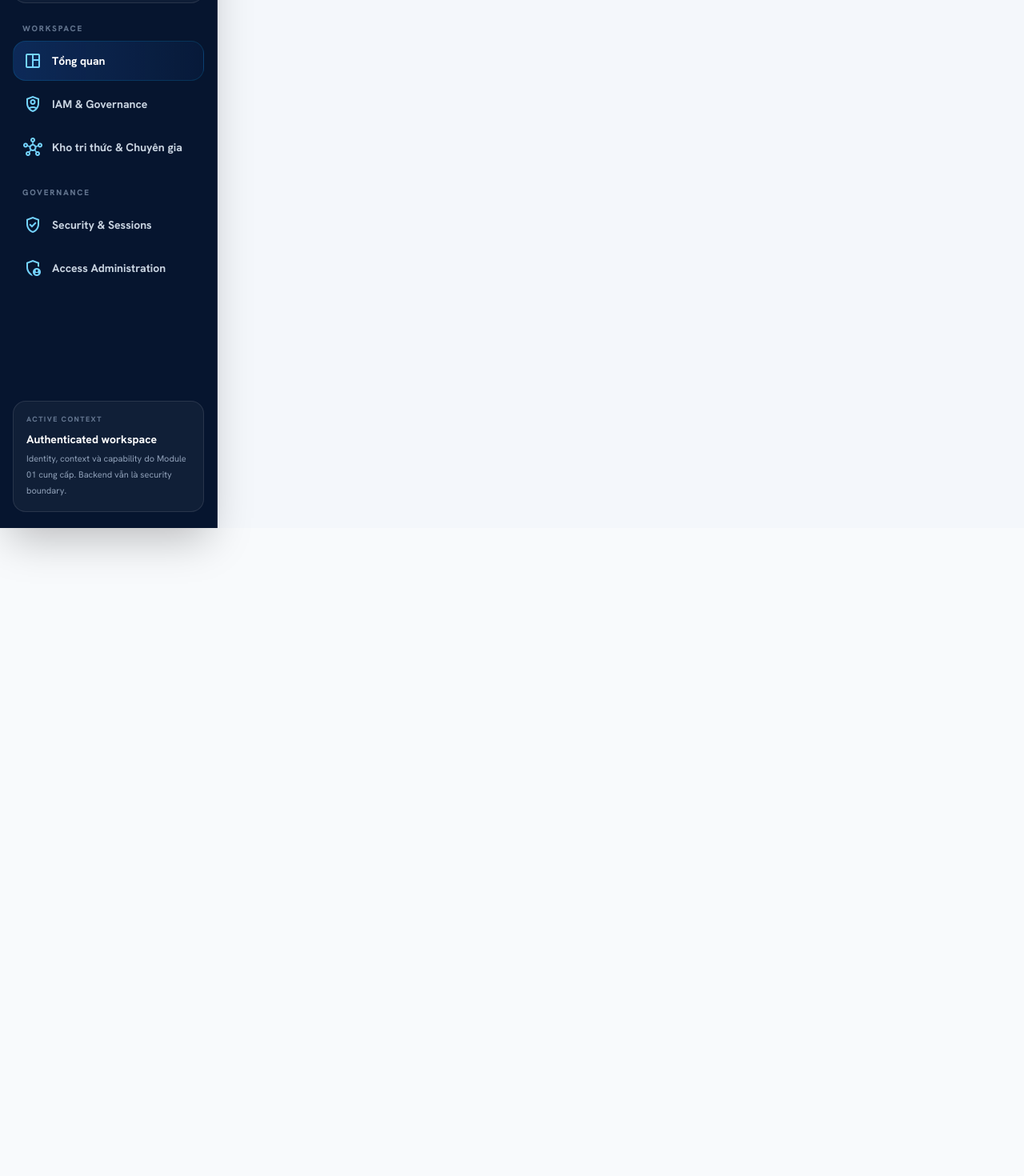
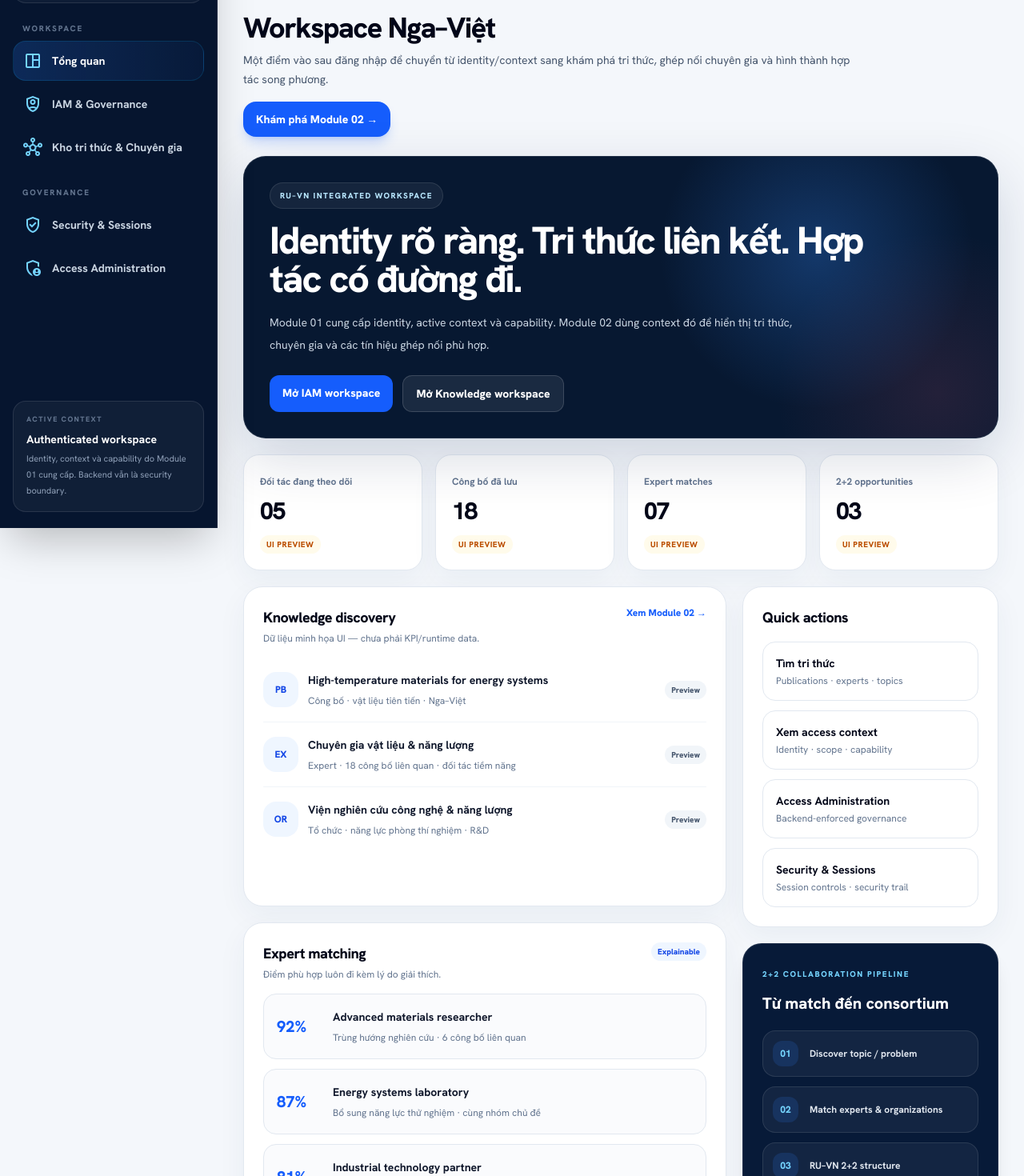
Before and after one commit to dangminhdev0403/vnru-network, a Next.js app in the folder frontend/: page /workspace in a window 1280 px wide. Shown: the part 140-1610 px from the top of the page at 80% size. Before the commit the page ends 800 px from the top, so only its background shows below. Built offline with nearby package versions, Linux system fonts and the light colour scheme.

Commit message:
feat(frontend): add integrated dashboard view

```diff
--- /dev/null
+++ b/frontend/features/workspace/components/DashboardView.tsx
@@ -0,0 +1,116 @@
+import Link from "next/link";
+
+const metrics = [
+  { label: "Đối tác đang theo dõi", value: "05", note: "UI preview" },
+  { label: "Công bố đã lưu", value: "18", note: "UI preview" },
+  { label: "Expert matches", value: "07", note: "UI preview" },
+  { label: "2+2 opportunities", value: "03", note: "UI preview" },
+];
+
+const knowledgeItems = [
+  ["PB", "High-temperature materials for energy systems", "Công bố · vật liệu tiên tiến · Nga–Việt"],
+  ["EX", "Chuyên gia vật liệu & năng lượng", "Expert · 18 công bố liên quan · đối tác tiềm năng"],
+  ["OR", "Viện nghiên cứu công nghệ & năng lượng", "Tổ chức · năng lực phòng thí nghiệm · R&D"],
+];
+
+const matches = [
+  ["92%", "Advanced materials researcher", "Trùng hướng nghiên cứu · 6 công bố liên quan"],
+  ["87%", "Energy systems laboratory", "Bổ sung năng lực thử nghiệm · cùng nhóm chủ đề"],
+  ["81%", "Industrial technology partner", "Phù hợp nhu cầu pilot · tín hiệu ứng dụng"],
+];
+
+export default function DashboardView() {
+  return (
+    <div className="mx-auto max-w-[1580px] px-4 py-7 sm:px-6 lg:px-8 lg:py-8">
+      <div className="mb-6 flex flex-wrap items-start justify-between gap-4">
+        <div>
+          <span className="inline-flex items-center gap-2 rounded-full border border-slate-200 bg-white px-3 py-2 text-[10px] font-black uppercase tracking-[0.12em] text-slate-500">
+            <span className="h-2 w-2 rounded-full bg-amber-400" /> Runtime workspace · preview data
+          </span>
+          <h1 className="mt-4 text-3xl font-black tracking-[-0.04em] text-slate-950 sm:text-4xl">Workspace Nga–Việt</h1>
+          <p className="mt-2 max-w-3xl text-sm leading-6 text-slate-600">Một điểm vào sau đăng nhập để chuyển từ identity/context sang khám phá tri thức, ghép nối chuyên gia và hình thành hợp tác song phương.</p>
+        </div>
+        <Link href="/workspace/knowledge" className="rounded-2xl bg-blue-600 px-4 py-3 text-sm font-black text-white shadow-lg shadow-blue-600/20 transition hover:-translate-y-0.5 hover:bg-blue-700">Khám phá Module 02 →</Link>
+      </div>
+
+      <section className="relative overflow-hidden rounded-[28px] border border-white/10 bg-[#071831] p-6 text-white shadow-[0_24px_70px_rgba(8,32,72,.16)] sm:p-8">
+        <div className="absolute inset-0 bg-[radial-gradient(circle_at_76%_34%,rgba(53,140,255,.28),transparent_26%),radial-gradient(circle_at_92%_84%,rgba(239,91,115,.12),transparent_22%)]" />
+        <div className="relative z-10 max-w-3xl">
+          <span className="inline-flex items-center gap-2 rounded-full border border-white/10 bg-white/[0.06] px-3 py-2 text-[10px] font-black uppercase tracking-[0.14em] text-sky-200">RU–VN integrated workspace</span>
+          <h2 className="mt-4 text-3xl font-black tracking-[-0.04em] sm:text-5xl">Identity rõ ràng. Tri thức liên kết. Hợp tác có đường đi.</h2>
+          <p className="mt-4 max-w-2xl text-sm leading-7 text-slate-300">Module 01 cung cấp identity, active context và capability. Module 02 dùng context đó để hiển thị tri thức, chuyên gia và các tín hiệu ghép nối phù hợp.</p>
+          <div className="mt-6 flex flex-wrap gap-3">
+            <Link href="/workspace/iam" className="rounded-xl bg-blue-600 px-4 py-3 text-sm font-black text-white">Mở IAM workspace</Link>
+            <Link href="/workspace/knowledge" className="rounded-xl border border-white/15 bg-white/[0.08] px-4 py-3 text-sm font-black text-white">Mở Knowledge workspace</Link>
+          </div>
+        </div>
+      </section>
+
+      <div className="mt-5 grid gap-4 sm:grid-cols-2 xl:grid-cols-4">
+        {metrics.map((metric) => (
+          <article key={metric.label} className="rounded-[20px] border border-slate-200 bg-white p-5 shadow-[0_12px_34px_rgba(29,57,95,.05)]">
+            <span className="text-xs font-bold text-slate-500">{metric.label}</span>
+            <strong className="mt-2 block text-3xl font-black tracking-[-0.04em] text-slate-950">{metric.value}</strong>
+            <span className="mt-3 inline-flex rounded-full bg-amber-50 px-2 py-1 text-[10px] font-black uppercase tracking-wider text-amber-700">{metric.note}</span>
+          </article>
+        ))}
+      </div>
+
+      <div className="mt-5 grid gap-5 xl:grid-cols-[minmax(0,1.55fr)_minmax(320px,.75fr)]">
+        <div className="grid gap-5">
+          <section className="rounded-[24px] border border-slate-200 bg-white p-5 shadow-[0_12px_36px_rgba(29,57,95,.05)] sm:p-6">
+            <div className="flex items-start justify-between gap-4">
+              <div><h3 className="text-lg font-black tracking-tight">Knowledge discovery</h3><p className="mt-1 text-xs text-slate-500">Dữ liệu minh họa UI — chưa phải KPI/runtime data.</p></div>
+              <Link href="/workspace/knowledge" className="text-xs font-black text-blue-600">Xem Module 02 →</Link>
+            </div>
+            <div className="mt-4 divide-y divide-slate-100">
+              {knowledgeItems.map(([icon, title, meta]) => (
+                <div key={title} className="grid grid-cols-[44px_minmax(0,1fr)] gap-3 py-4 sm:grid-cols-[44px_minmax(0,1fr)_auto] sm:items-center">
+                  <span className="grid h-11 w-11 place-items-center rounded-2xl bg-blue-50 text-xs font-black text-blue-700">{icon}</span>
+                  <div><strong className="text-sm text-slate-900">{title}</strong><span className="mt-1 block text-xs leading-5 text-slate-500">{meta}</span></div>
+                  <span className="hidden rounded-full bg-slate-100 px-2 py-1 text-[10px] font-black text-slate-600 sm:inline-flex">Preview</span>
+                </div>
+              ))}
+            </div>
+          </section>
+
+          <section className="rounded-[24px] border border-slate-200 bg-white p-5 shadow-[0_12px_36px_rgba(29,57,95,.05)] sm:p-6">
+            <div className="flex items-start justify-between gap-4"><div><h3 className="text-lg font-black tracking-tight">Expert matching</h3><p className="mt-1 text-xs text-slate-500">Điểm phù hợp luôn đi kèm lý do giải thích.</p></div><span className="rounded-full bg-blue-50 px-2 py-1 text-[10px] font-black text-blue-700">Explainable</span></div>
+            <div className="mt-4 grid gap-3">
+              {matches.map(([score, title, reason]) => (
+                <div key={title} className="grid grid-cols-[58px_minmax(0,1fr)] items-center gap-3 rounded-2xl border border-slate-200 bg-slate-50/70 p-4">
+                  <strong className="text-xl font-black text-blue-600">{score}</strong>
+                  <div><strong className="text-sm text-slate-900">{title}</strong><span className="mt-1 block text-xs leading-5 text-slate-500">{reason}</span></div>
+                </div>
+              ))}
+            </div>
+          </section>
+        </div>
+
+        <div className="grid content-start gap-5">
+          <section className="rounded-[24px] border border-slate-200 bg-white p-5 shadow-[0_12px_36px_rgba(29,57,95,.05)] sm:p-6">
+            <h3 className="text-lg font-black tracking-tight">Quick actions</h3>
+            <div className="mt-4 grid gap-3 sm:grid-cols-2 xl:grid-cols-1">
+              <Link href="/workspace/knowledge" className="rounded-2xl border border-slate-200 p-4 transition hover:border-blue-300 hover:bg-blue-50/40"><strong className="block text-sm">Tìm tri thức</strong><span className="mt-1 block text-xs text-slate-500">Publications · experts · topics</span></Link>
+              <Link href="/workspace/iam" className="rounded-2xl border border-slate-200 p-4 transition hover:border-blue-300 hover:bg-blue-50/40"><strong className="block text-sm">Xem access context</strong><span className="mt-1 block text-xs text-slate-500">Identity · scope · capability</span></Link>
+              <Link href="/admin/iam" className="rounded-2xl border border-slate-200 p-4 transition hover:border-blue-300 hover:bg-blue-50/40"><strong className="block text-sm">Access Administration</strong><span className="mt-1 block text-xs text-slate-500">Backend-enforced governance</span></Link>
+              <Link href="/security" className="rounded-2xl border border-slate-200 p-4 transition hover:border-blue-300 hover:bg-blue-50/40"><strong className="block text-sm">Security & Sessions</strong><span className="mt-1 block text-xs text-slate-500">Session controls · security trail</span></Link>
+            </div>
+          </section>
+
+          <section className="overflow-hidden rounded-[24px] border border-white/10 bg-[#071a38] p-5 text-white shadow-xl sm:p-6">
+            <span className="text-[10px] font-black uppercase tracking-[0.16em] text-sky-300">2+2 collaboration pipeline</span>
+            <h3 className="mt-3 text-xl font-black">Từ match đến consortium</h3>
+            <div className="mt-5 grid gap-3">
+              {["Discover topic / problem", "Match experts & organizations", "RU–VN 2+2 structure", "Pilot / proposal readiness"].map((item, index) => (
+                <div key={item} className="grid grid-cols-[34px_minmax(0,1fr)] items-center gap-3 rounded-2xl border border-white/10 bg-white/[0.05] p-3">
+                  <span className="grid h-8 w-8 place-items-center rounded-xl bg-blue-500/15 text-xs font-black text-sky-300">0{index + 1}</span><span className="text-xs font-bold text-slate-200">{item}</span>
+                </div>
+              ))}
+            </div>
+          </section>
+        </div>
+      </div>
+    </div>
+  );
+}
```
